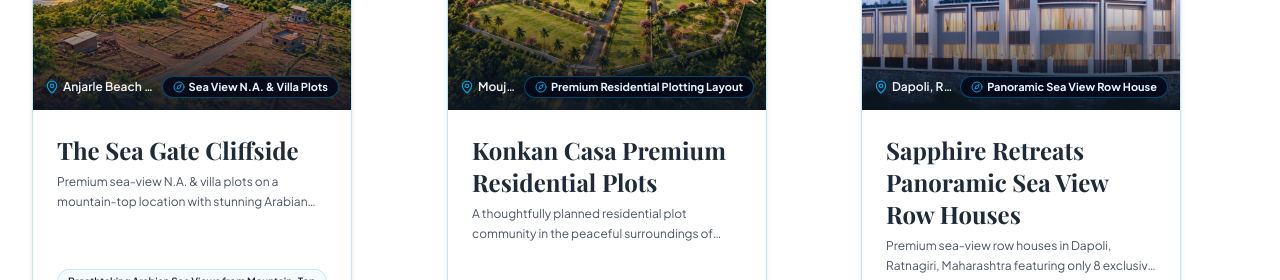
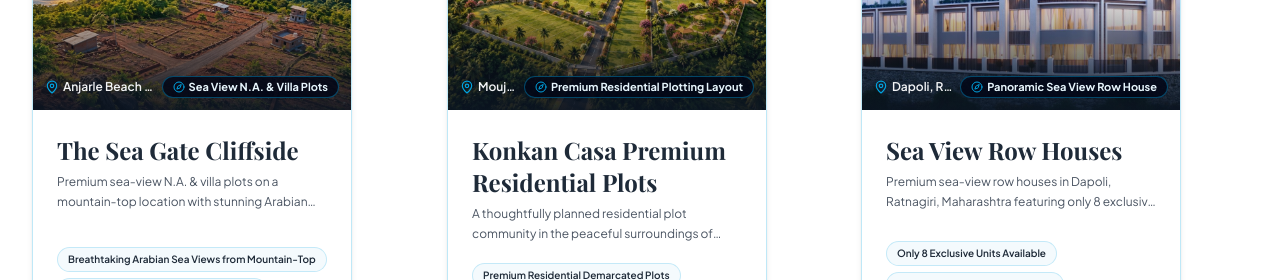
Before and after one commit to neuronexuspvtltd/kokan-nirvana-, a React (Vite) app: page / in a window 1280 px wide. Shown: the part 3660-3940 px from the top of the page. Built offline with nearby package versions, Linux system fonts and the light colour scheme; no server answers; a web font is replaced by a local one.

Commit message:
Update property title to Sea View Row Houses

```diff
--- a/src/data/websiteData.js
+++ b/src/data/websiteData.js
@@ -223,7 +223,7 @@ export const PROPERTIES_DATA = [
   },
   {
     id: "sapphire-retreats",
-    title: "Sapphire Retreats Panoramic Sea View Row Houses",
+    title: "Sea View Row Houses",
     location: "Dapoli, Ratnagiri, Maharashtra",
     type: "Panoramic Sea View Row House",
     category: "Sea View Bungalow",
```
Also changed, not shown: 2 other files (tests, documents, lock files or other folders).
